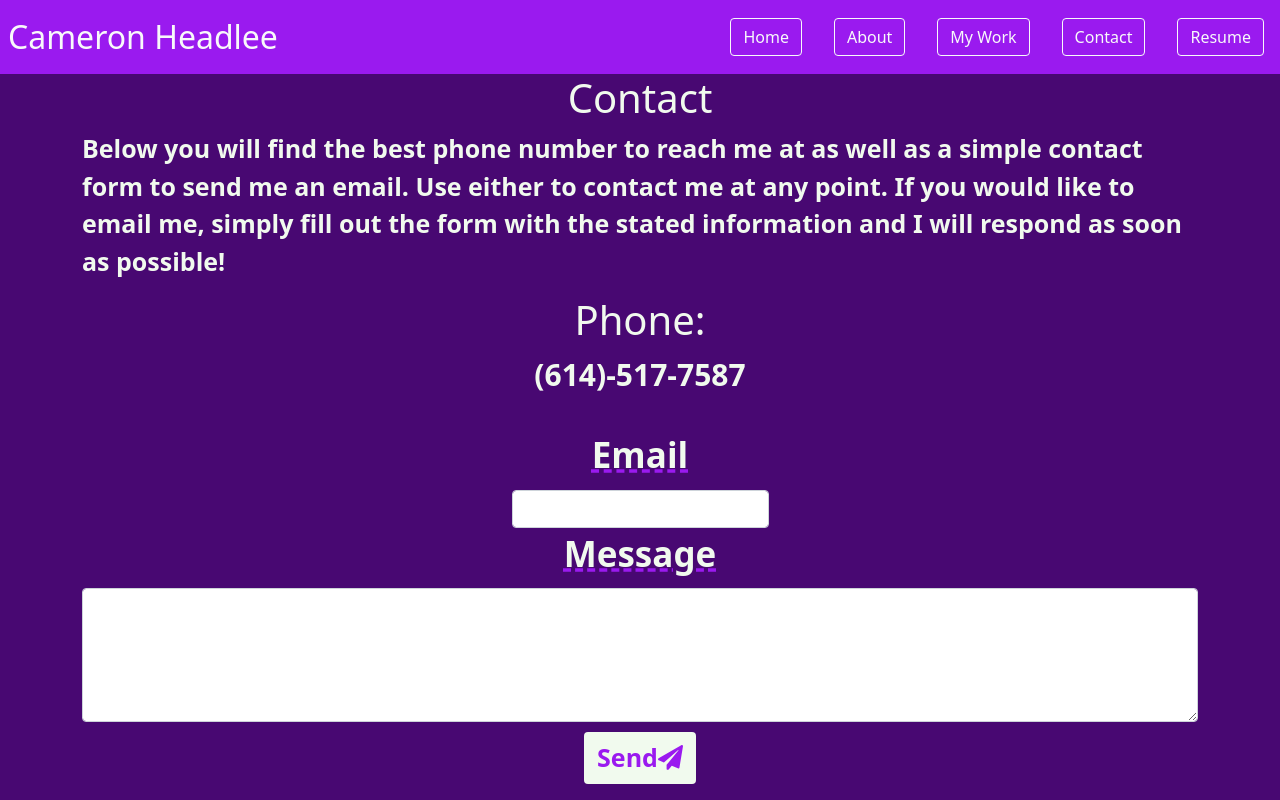
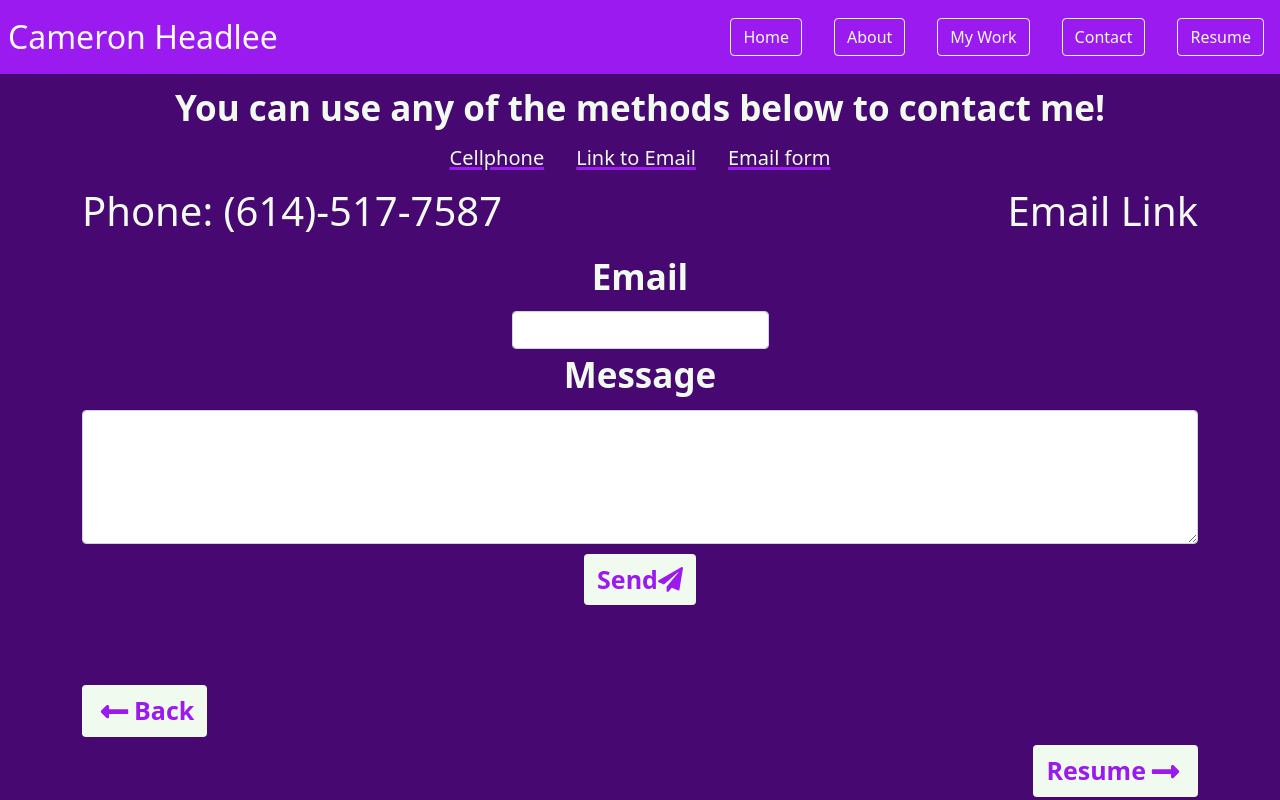
Before and after one commit to CameronHeadlee/R-Portfolio, a React (Create React App) app: page /Contact in a window 1280 px wide. Shown: the top 800 px of the page. Built offline with nearby package versions, Linux system fonts and the light colour scheme.

Commit message:
Added back button and also linked email as another option.

```diff
--- a/src/components/pages/Contact.js
+++ b/src/components/pages/Contact.js
@@ -3,6 +3,7 @@ import emailjs from "emailjs-com";
 import { Link } from "react-router-dom";
 import Form from "react-bootstrap/Form";
 import Button from "react-bootstrap/Button";
+import ListGroup from 'react-bootstrap/ListGroup';
 import { FontAwesomeIcon } from "@fortawesome/react-fontawesome";
 import "../../styles/contact.css";
 
@@ -28,22 +29,24 @@ const Contact = () =>  {
             <div className="container">
                 <div className="row">
                     <div className="col d-flex justify-content-center">
-                    <h1>Contact</h1>
+                        <p className="below">You can use any of the methods below to contact me!</p>
                     </div>
                 </div>
                 <div className="row">
                     <div className="col d-flex justify-content-center">
-                        <p className="below">Below you will find the best phone number to reach me at as well as a simple contact form to send me an email. Use either to contact me at any point. If you would like to email me, simply fill out the form with the stated information and I will respond as soon as possible!</p>
+                        <ListGroup horizontal>
+                            <ListGroup.Item>Cellphone</ListGroup.Item>
+                            <ListGroup.Item>Link to Email</ListGroup.Item>
+                            <ListGroup.Item>Email form</ListGroup.Item>
+                        </ListGroup>
                     </div>
                 </div>
                 <div className="row">
-                    <div className="col d-flex justify-content-center">
-                        <h1>Phone:</h1>
-                    </div>
-                </div>
-                <div className="row">
-                    <div className="col d-flex justify-content-center">
-                        <p className="cell">(614)-517-7587</p>
+                    <div className="col d-flex justify-content-between">
+                        <h1 className="link">Phone: (614)-517-7587</h1>
+                        <a target="_blank" rel="noreferrer" href = "mailto: camhcodes11@gmail.com">
+                            <h1 className="link">Email Link</h1>
+                        </a>
                     </div>
                 </div>
             <Form className="pt-3" ref={form} onSubmit={sendEmail}>
@@ -72,8 +75,16 @@ const Contact = () =>  {
                     </div>
                 </div>
             </Form>
-                <div className="row">
-                    <div className="col d-flex justify-content-end">
+                <div className="row d-flex justify-content-between">
+                <div className="col-md-auto">
+                        <Link to="/Portfolio">
+                            <Button variant="outline-nine">
+                                <FontAwesomeIcon icon="long-arrow-alt-left" size="lg" fixedWidth />
+                                Back
+                            </Button>
+                        </Link>
+                    </div>
+                    <div className="col-md-auto">
                         <Link to="/Resume">
                             <Button variant="outline-two">
                                 Resume
--- a/src/styles/contact.css
+++ b/src/styles/contact.css
@@ -1,21 +1,32 @@
-.cell {
-    font-size: 30px;
-    font-weight: bold;
-    color: #f1faee;
+a:link {
+  text-decoration: none;
+}
+
+.link:hover {
+  color: #9a1aef;
+}
+
+.link {
+  margin: 6px 0px 0px 0px;
 }
 
 .phone {
   font-weight: bold;
   font-size: 35px;
   color: #f1faee;
-    text-decoration: underline #9a1aef;
-    text-decoration-style: dashed;
 }
 
 .below {
   color: #f1faee;
+  font-size: 35px;
+  font-weight: bold;
+  margin: 8px 0px 0px 0px;
+}
+
+.list-group-item.list-group-item {
   font-size: 25px;
-    font-weight: bold;
+  border: none;
+  text-decoration: #9a1aef underline 3px;
 }
 
 .btn.btn-outline-mail {
@@ -31,13 +42,27 @@
   color: #f1faee;
 }
 
+.btn.btn-outline-nine {
+  background-color: #f1faee;
+  color: #9a1aef;
+  font-size: 25px;
+  font-weight: bold;
+  margin: 10px 0px 0px 0px;
+}
+
+.btn.btn-outline-nine:hover {
+  background-color: #9a1aef;
+  color: #f1faee;
+  transform: rotate(-360deg);
+  transition: 2s;
+}
 
 .btn.btn-outline-two {
   background-color: #f1faee;
   color: #9a1aef;
   font-size: 25px;
   font-weight: bold;
-    margin: 10px 0px 70px 0px;
+  margin: 70px 0px 70px 0px;
 }
 
 .btn.btn-outline-two:hover {
```
Lines whose indentation alone changed are shown as unchanged.
